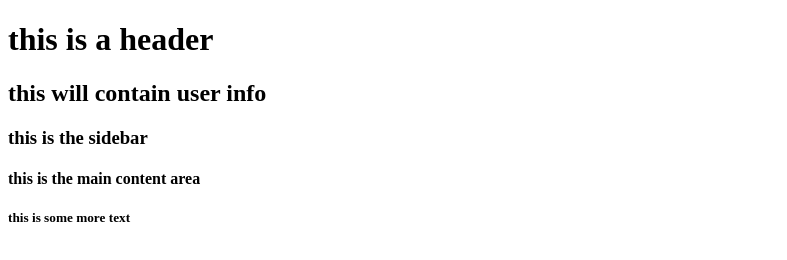
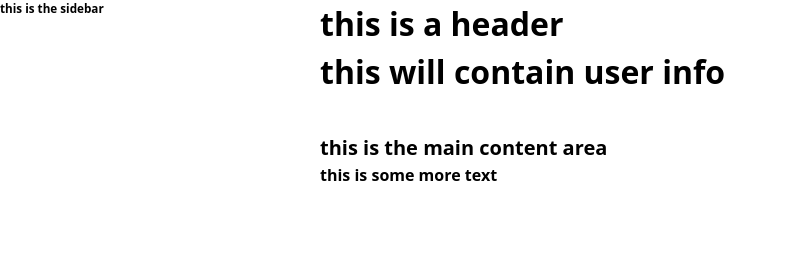
Before and after one commit to creatvie-introvert/odin-admin-dashboard, a plain HTML site: page index.html in a window 1280 px wide. Shown: the whole page, without its empty margins (0-787 px from the left). Drawn offline with Linux system fonts and the light colour scheme.

Commit message:
feat: implement CSS grid layout for main structure

```diff
--- a/index.html
+++ b/index.html
@@ -5,7 +5,7 @@
     <meta name="viewport" content="width=device-width, initial-scale=1.0">
     <title>Admin Dashboard</title>
 
-    <link rel="stylesheet" href="styles.css">
+    <link rel="stylesheet" href="style.css">
 </head>
 <body>
     <div class="main-container">
--- a/style.css
+++ b/style.css
@@ -7,6 +7,10 @@
 * {
     margin: 0;
     padding: 0;
+}
+
+html, body {
+    height: 100%;
 }
 
 html {
@@ -57,3 +61,25 @@ h4 {
 h5 {
     font-size: 1.6rem;
 }
+
+/* set up the main grid area */
+.main-container {
+    display: grid;
+    grid-template-columns: repeat(4, 1fr);
+    grid-template-rows: 1fr 5fr;
+
+    min-height: 100vh;
+}
+
+header {
+    grid-column: 2 / 5;
+}
+
+aside {
+    grid-row: 1 / 3;
+}
+
+main {
+    grid-column: 2 / 5;
+    grid-row: 2 / 3;
+}
```
